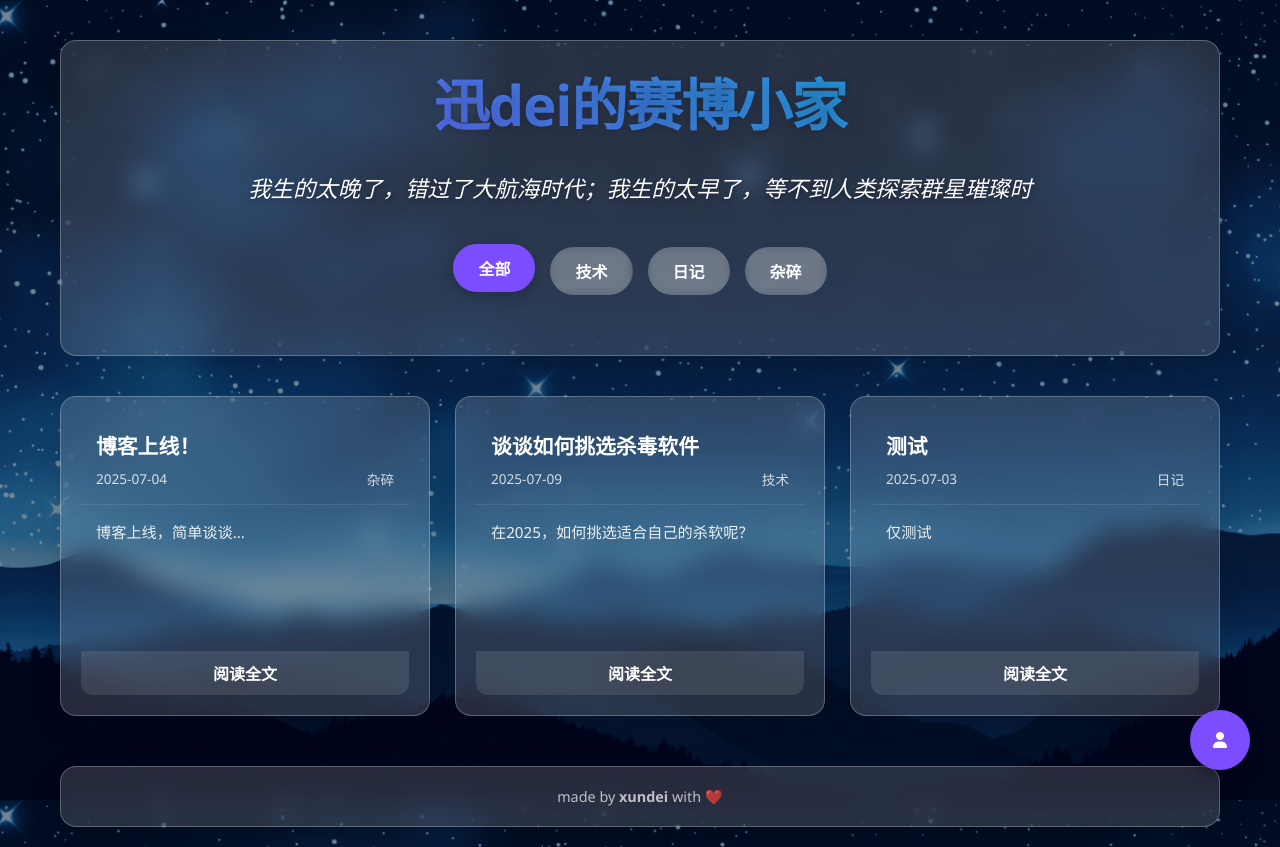
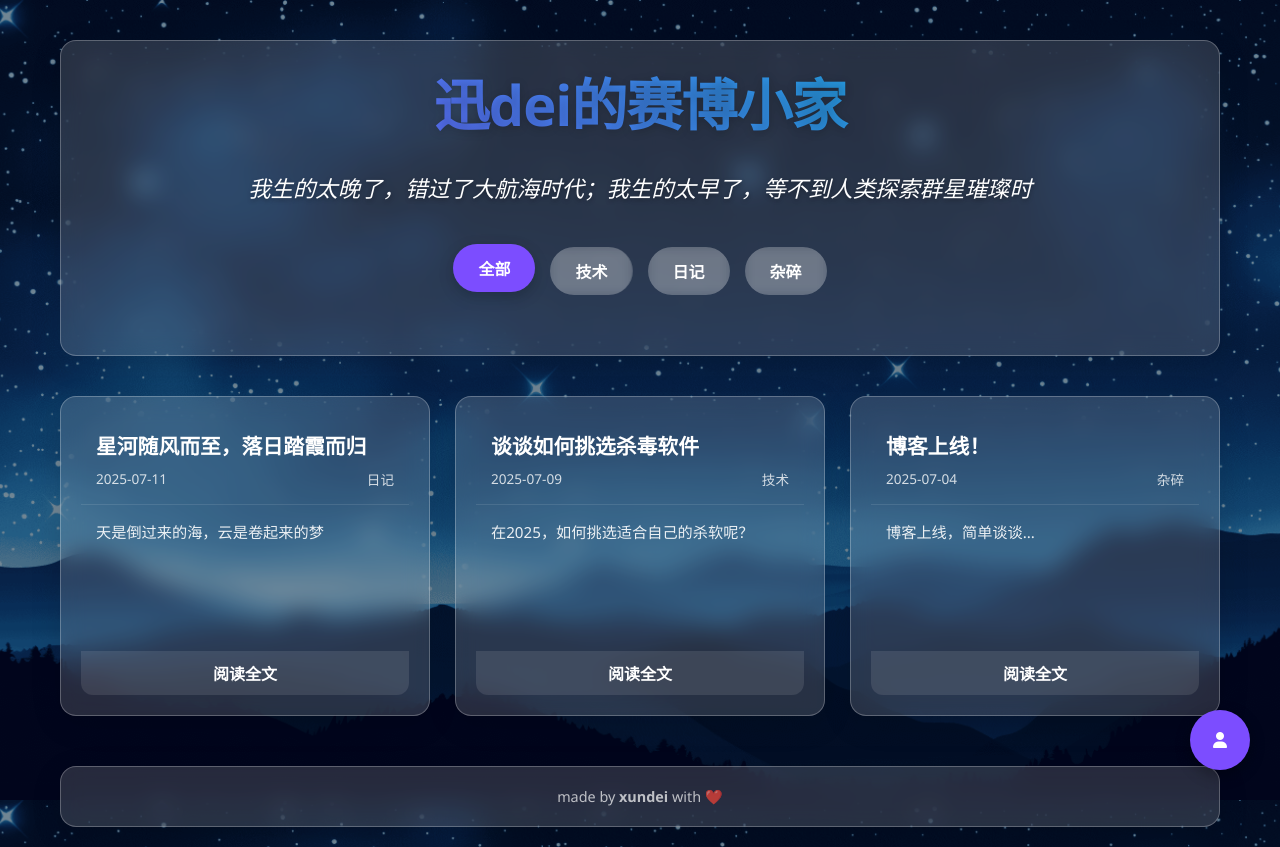
Before and after one commit to XUNDEI/xundei-blog.github.io, a plain HTML site: page index.html in a window 1280 px wide. Drawn offline with Linux system fonts and the light colour scheme.

Commit message:
Add files via upload

```diff
--- a/index.html
+++ b/index.html
@@ -6,7 +6,6 @@
     <title>迅dei的赛博小家</title>
     <link rel="stylesheet" href="https://cdnjs.cloudflare.com/ajax/libs/font-awesome/6.4.0/css/all.min.css">
     <style>
-        /* 所有样式保持不变 */
         :root {
             --glass-bg: rgba(255, 255, 255, 0.15);
             --glass-border: rgba(255, 255, 255, 0.25);
@@ -147,6 +146,7 @@
             flex-direction: column;
             transition: var(--transition);
             overflow: hidden;
+            position: relative;
         }
 
         .article-card:hover {
@@ -480,11 +480,11 @@
             },
             {
                 id: "diary-1",
-                title: "测试",
-                date: "2025-07-03",
+                title: "星河随风而至，落日踏霞而归",
+                date: "2025-07-11",
                 category: "diary",
-                excerpt: "仅测试",
-                filename: "blog/diary/test/diary-test.md"
+                excerpt: "天是倒过来的海，云是卷起来的梦",
+                filename: "blog/diary/sunset/sunset.md"
             }
         ];
     </script>
@@ -722,6 +722,11 @@
                     throw new Error('文章索引未加载');
                 }
 
+                // 对文章按日期倒序排序（最新在前）
+                window.blogArticles.sort((a, b) => {
+                    return new Date(b.date) - new Date(a.date);
+                });
+
                 // 渲染文章
                 renderArticles('all');
             } catch (error) {
@@ -749,9 +754,14 @@
             const grid = document.getElementById('articles-grid');
             grid.innerHTML = '';
 
-            const filteredArticles = category === 'all'
-                ? window.blogArticles
+            let filteredArticles = category === 'all'
+                ? [...window.blogArticles]
                 : window.blogArticles.filter(article => article.category === category);
+
+            // 按时间倒序排序（最新在前）
+            filteredArticles.sort((a, b) => {
+                return new Date(b.date) - new Date(a.date);
+            });
 
             if (filteredArticles.length === 0) {
                 grid.innerHTML = `
```
Also changed, not shown: article.html (+4 -4 lines), articles.js (+4 -4 lines).
